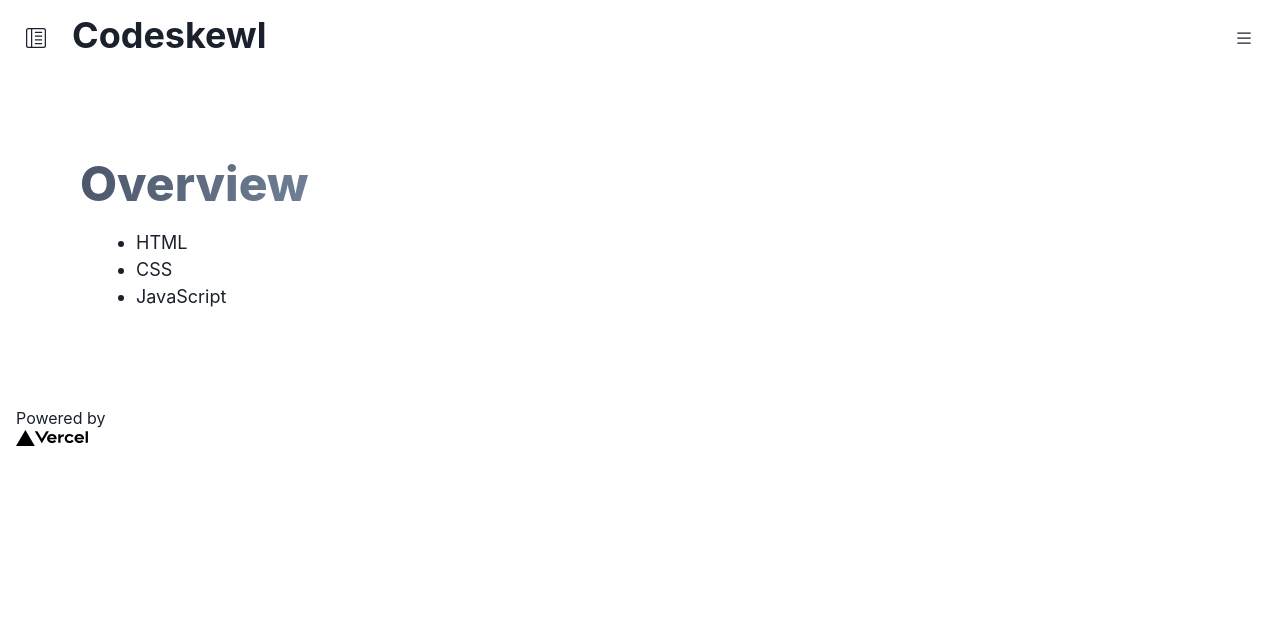
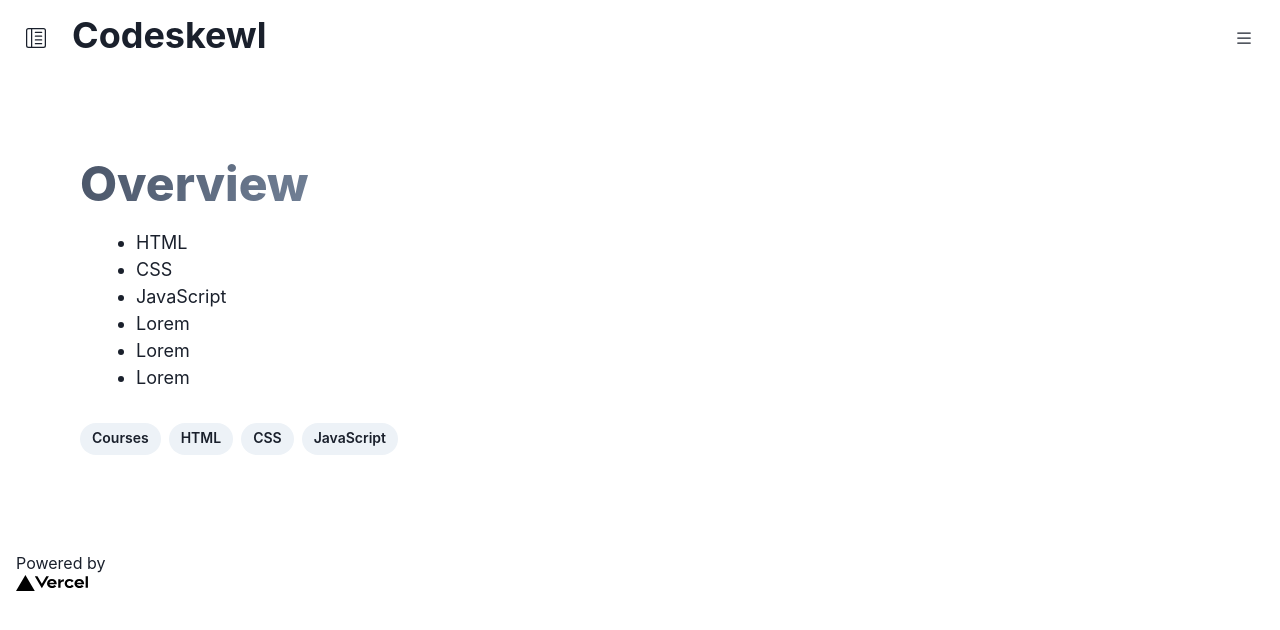
Before and after one commit to codeskewl/website, a Next.js app: page /courses in a window 1280 px wide. Shown: the top 630 px of the page. Built offline with nearby package versions, Linux system fonts and the light colour scheme.

Commit message:
fix buttons

```diff
--- a/components/courses/course-buttons.js
+++ b/components/courses/course-buttons.js
@@ -12,19 +12,22 @@ function CourseButtons({ disable }) {
 		</Link>
 	};
 
+	function zeroButton() {
+		return <Link href="/courses">
+			<Button size="sm" rounded="full" disabled={disable == undefined}>
+				Courses
+			</Button>
+		</Link>
+	}
+
 	return (
 		<Flex gap={2} wrap="wrap">
 
-			<Link href="/courses">
-				<Button size="sm" rounded="full">
-					Courses
-				</Button>
-			</Link>
+
+			{zeroButton()}
 
 
-			{
-				Courses.map(courseButton)
-			}
+			{Courses.map(courseButton)}
 		</Flex>
 	)
 }
--- a/pages/courses/index.js
+++ b/pages/courses/index.js
@@ -10,6 +10,7 @@ import {
 import Section from "../../components/section";
 import ColorHeading from "../../components/colorHeading";
 import Link from "../../components/link";
+import CourseButtons from "../../components/courses/course-buttons";
 
 function Page() {
 	return (
@@ -26,8 +27,7 @@ function Page() {
 					Overview
 				</ColorHeading>
 
-				<UnorderedList pl={10}>
-
+				<UnorderedList pl={10} mb={8}>
 					<ListItem fontSize="lg">
 						<Link href="/courses/html">
 							HTML
@@ -46,7 +46,21 @@ function Page() {
 						</Link>
 					</ListItem>
 
+					<ListItem fontSize="lg">
+						Lorem
+					</ListItem>
+
+					<ListItem fontSize="lg">
+						Lorem
+					</ListItem>
+
+					<ListItem fontSize="lg">
+						Lorem
+					</ListItem>
+
 				</UnorderedList>
+
+				<CourseButtons />
 			</Section>
 		</>
 	)
```
